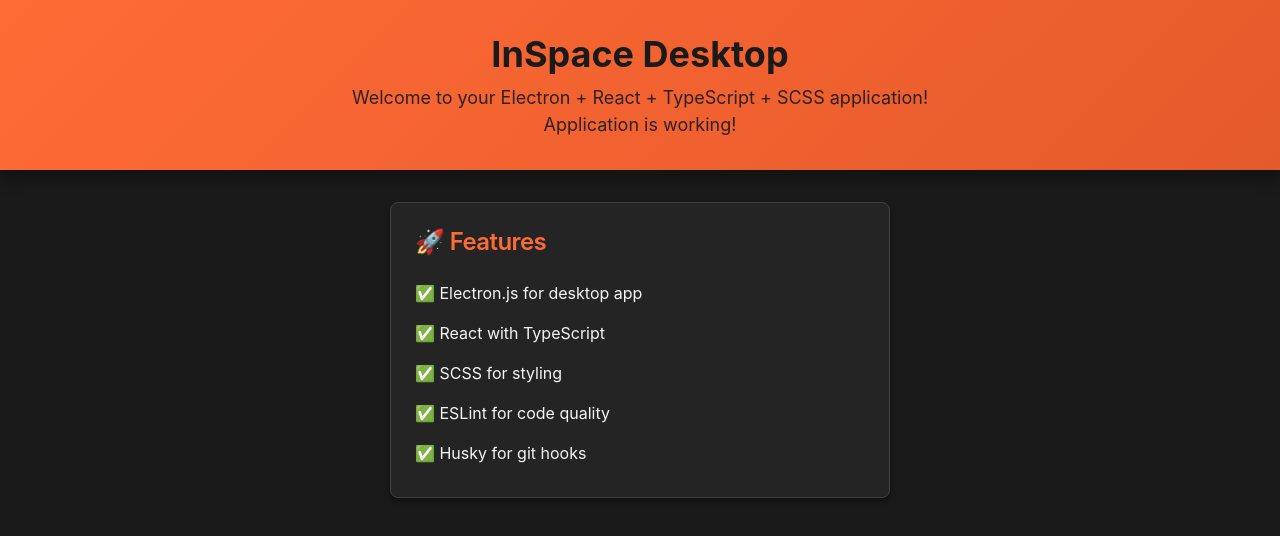
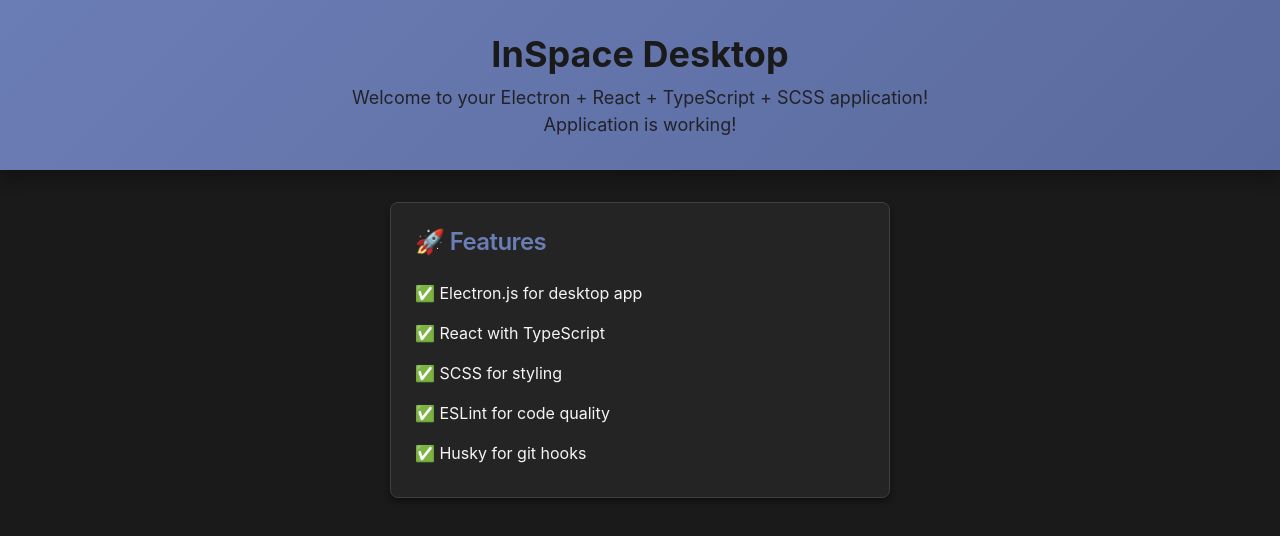
Before and after one commit to Youssef-Hossam2274/inspace-desktop, a React app: page / in a window 1280 px wide. Shown: the top 536 px of the page. Built offline with nearby package versions, Linux system fonts and the light colour scheme.

Commit message:
Update color theme from orange to gray-blue palette
Co-authored-by: Youssef-Hossam2274 <148141937+Youssef-Hossam2274@users.noreply.github.com>

```diff
--- a/src/renderer/styles/colors.scss
+++ b/src/renderer/styles/colors.scss
@@ -1,16 +1,16 @@
 // Dark Theme Color Variables
-// Inspired by Claude's dark interface with professional aesthetics
+// Professional gray-blue theme with sophisticated aesthetics
 
 // Primary Colors
-$primary-color: #ff6b35;           // Orange accent (similar to Claude's brand color)
-$primary-color-light: #ff8559;    // Lighter variant
-$primary-color-dark: #e55a2b;     // Darker variant
-$primary-color-alpha: rgba(255, 107, 53, 0.1); // Transparent variant
+$primary-color: #6b7db5;           // Gray-blue accent color
+$primary-color-light: #8591c7;    // Lighter variant
+$primary-color-dark: #5a6a9e;     // Darker variant
+$primary-color-alpha: rgba(107, 125, 181, 0.1); // Transparent variant
 
 // Secondary Colors
-$secondary-color: #6c7293;        // Muted blue-gray
-$secondary-color-light: #8b8fab;  // Lighter variant
-$secondary-color-dark: #5a5d75;   // Darker variant
+$secondary-color: #7a8396;        // Muted gray-blue
+$secondary-color-light: #9099a8;  // Lighter variant
+$secondary-color-dark: #686e7d;   // Darker variant
 
 // Background Colors
 $bg-primary: #1a1a1a;            // Main dark background
@@ -44,7 +44,7 @@ $info-color-bg: rgba(59, 130, 246, 0.1);
 // Interactive Colors
 $hover-overlay: rgba(255, 255, 255, 0.05);
 $active-overlay: rgba(255, 255, 255, 0.1);
-$focus-ring: rgba(255, 107, 53, 0.3);
+$focus-ring: rgba(107, 125, 181, 0.3);
 
 // Shadow Colors
 $shadow-sm: 0 1px 2px rgba(0, 0, 0, 0.5);
```
